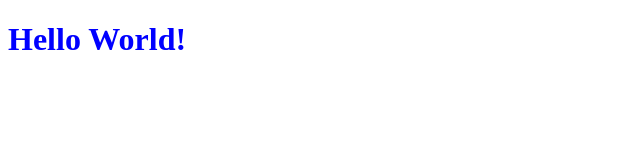
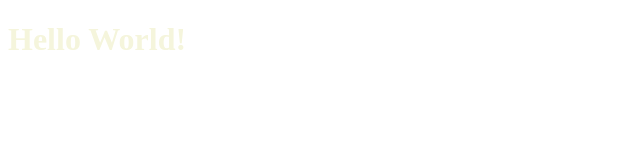
Before and after one commit to ananyashah05/ananyashah05.github.io, a plain HTML site: page index.html in a window 1280 px wide. Shown: the whole page, without its empty margins (0-640 px from the left). Drawn offline with Linux system fonts and the light colour scheme.

Commit message:
beige color

```diff
--- a/index.css
+++ b/index.css
@@ -1,3 +1,3 @@
 h1 {
-    color:blue;
+    color:beige;
 }
```
